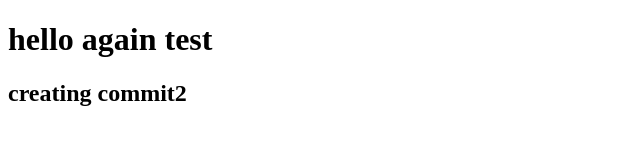
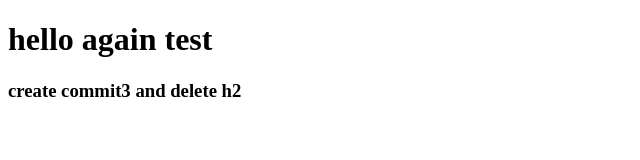
Before and after one commit to sedkol88/test, a plain HTML site: page index.html in a window 1280 px wide. Shown: the whole page, without its empty margins (0-640 px from the left). Drawn offline with Linux system fonts and the light colour scheme.

Commit message:
creating h3
creaying h3 for commit3 and delete h2

```diff
--- a/index.html
+++ b/index.html
@@ -7,6 +7,6 @@
 </head>
 <body>
     <h1>hello again test</h1>
-    <h2>creating commit2</h2>
+    <h3>create commit3 and delete h2</h3>
 </body>
 </html>
```
